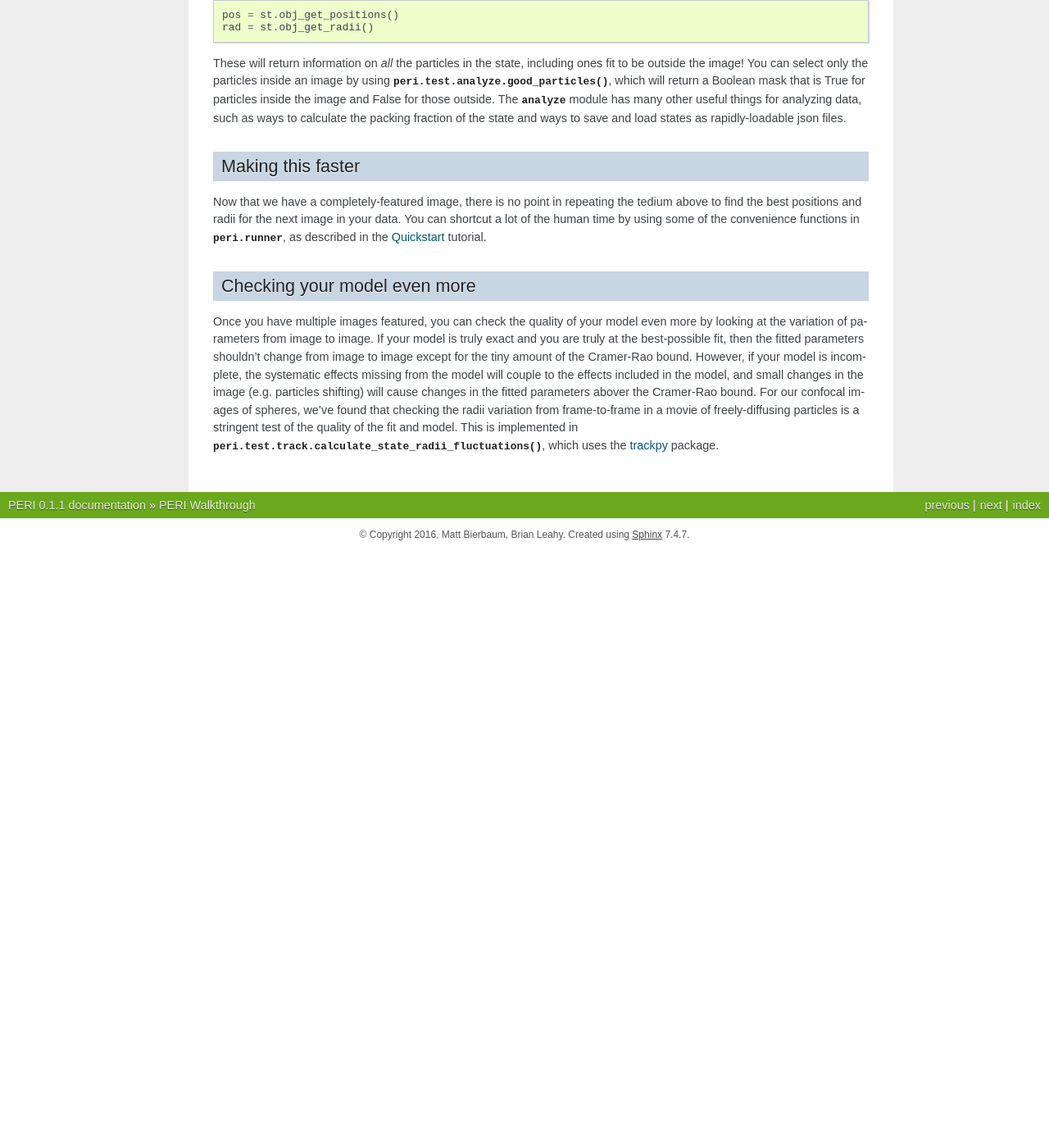
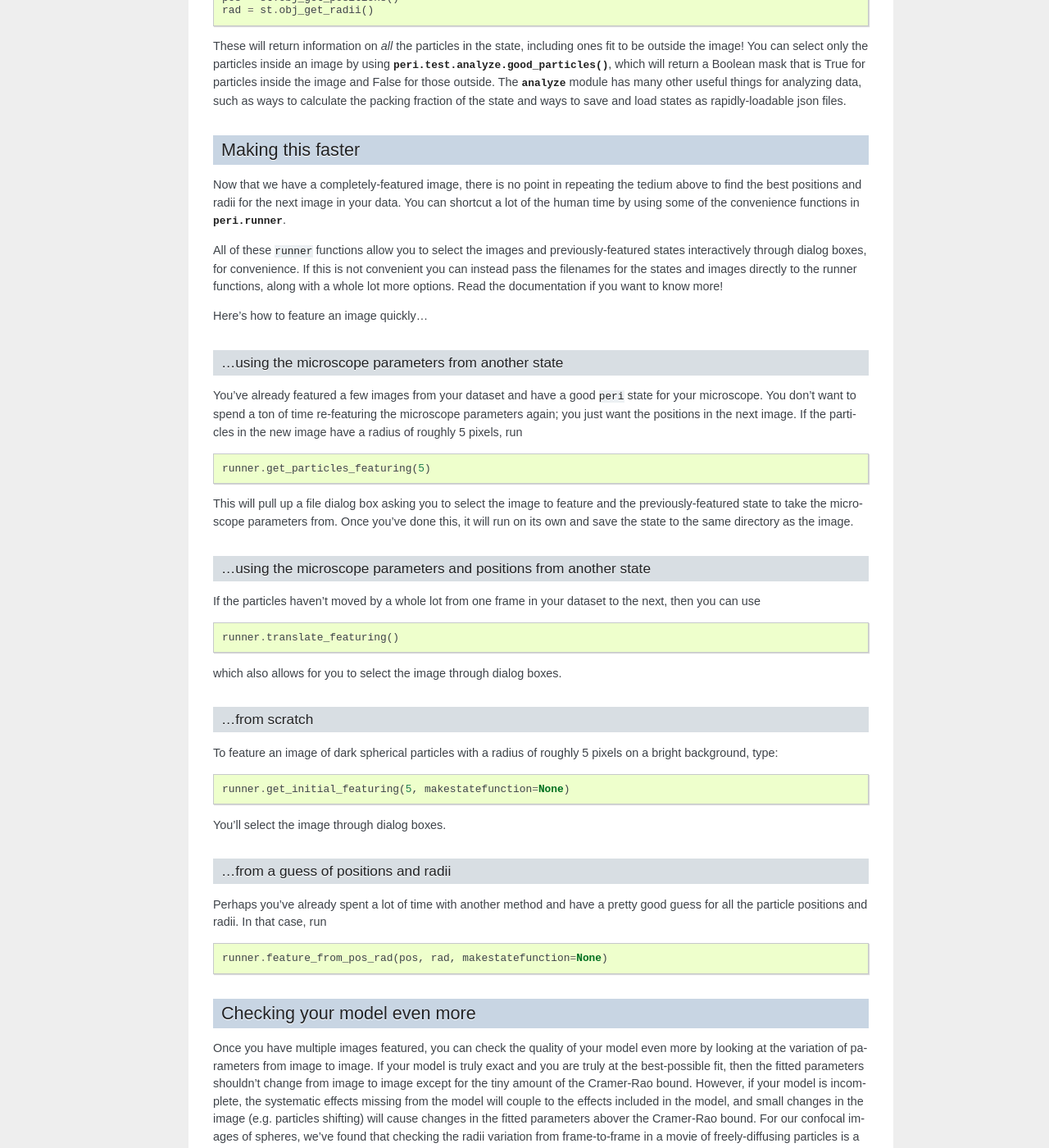
Before and after one commit to peri-source/peri, a Sphinx documentation site: the page built from docs/walkthrough.rst, in a window 1280 px wide and 1400 px high, scrolled down 9390 px. Shown: the whole window at 82% size. Built offline with Sphinx 7.4.7, drawn with Linux system fonts in a browser that asks for light colours; before the commit the page ends 10062 px from its top, so only the background shows below that; some of the changed text lies outside the part shown.

Commit message:
docs: Deleting quickstart, conf & rearranging walkthrough.

```diff
--- a/docs/index.rst
+++ b/docs/index.rst
@@ -29,10 +29,8 @@
 .. toctree::
    :maxdepth: 3
 
-   quickstart
+   installation
    walkthrough
-   installation
-   configuration
    architecture
    optimization
    parallel
--- a/docs/installation.rst
+++ b/docs/installation.rst
@@ -1,9 +1,9 @@
 .. role:: python(code)
    :language: python
 
-******************************
-Installation and contributing
-******************************
+************
+Installation
+************
 
 Installation
 ============
--- a/docs/reference/runner.rst
+++ b/docs/reference/runner.rst
@@ -2,6 +2,7 @@
 peri.runner
 ***********
 
+.. autofunction:: peri.runner.locate_spheres
 
 .. autofunction:: peri.runner.optimize_from_initial
 
--- a/docs/walkthrough.rst
+++ b/docs/walkthrough.rst
@@ -137,8 +137,8 @@ pixels.
 
 .. [1] If and when you're analyzing your own confocal images of spheres you can
    pass your initial guess for the positions as an [N,3] numpy.ndarray, which
-   you can get however your heart desires, including using the methods I
-   mention in the :doc:`quickstart </quickstart>`.
+   you can get however your heart desires, including through
+   :func:`~peri.runner.locate_spheres`.
 
 Looking at the image, we see that the coverslip and particles behave the same
 way -- both exclude dye from regions of the image. Thus, it seems best to treat
@@ -470,8 +470,69 @@ Making this faster
 Now that we have a completely-featured image, there is no point in repeating
 the tedium above to find the best positions and radii for the next image in
 your data. You can shortcut a lot of the human time by using some of the
-convenience functions in :mod:`peri.runner`, as described in the
-:doc:`Quickstart </quickstart>` tutorial.
+convenience functions in :mod:`peri.runner`.
+
+All of these ``runner`` functions allow you to select the images and
+previously-featured states interactively through dialog boxes, for convenience.
+If this is not convenient you can instead pass the filenames for the states
+and images directly to the runner functions, along with a whole lot more
+options. Read the documentation if you want to know more!
+
+Here's how to feature an image quickly...
+
+...using the microscope parameters from another state
+~~~~~~~~~~~~~~~~~~~~~~~~~~~~~~~~~~~~~~~~~~~~~~~~~~~~~
+
+You've already featured a few images from your dataset and have a good
+``peri`` state for your microscope. You don't want to spend a ton of time
+re-featuring the microscope parameters again; you just want the positions in
+the next image. If the particles in the new image have a radius of roughly
+5 pixels, run
+
+.. code-block:: python
+
+    runner.get_particles_featuring(5)
+
+This will pull up a file dialog box asking you to select the image to feature
+and the previously-featured state to take the microscope parameters from.
+Once you've done this, it will run on its own and save the state to the same
+directory as the image.
+
+...using the microscope parameters and positions from another state
+~~~~~~~~~~~~~~~~~~~~~~~~~~~~~~~~~~~~~~~~~~~~~~~~~~~~~~~~~~~~~~~~~~~
+
+If the particles haven't moved by a whole lot from one frame in your dataset
+to the next, then you can use
+
+.. code-block:: python
+
+    runner.translate_featuring()
+
+which also allows for you to select the image through dialog boxes.
+
+
+...from scratch
+~~~~~~~~~~~~~~~
+To feature an image of dark spherical particles with a radius of roughly 5
+pixels on a bright background, type:
+
+.. code-block:: python
+
+    runner.get_initial_featuring(5, makestatefunction=None)
+
+You'll select the image through dialog boxes.
+
+
+...from a guess of positions and radii
+~~~~~~~~~~~~~~~~~~~~~~~~~~~~~~~~~~~~~~
+
+Perhaps you've already spent a lot of time with another method and have a
+pretty good guess for all the particle positions and radii. In that case, run
+
+.. code-block:: python
+
+    runner.feature_from_pos_rad(pos, rad, makestatefunction=None)
+
 
 Checking your model even more
 -----------------------------
```
Also changed, not shown: docs/configuration.rst (deleted, +0 -61 lines), docs/quickstart.rst (deleted, +0 -150 lines).
